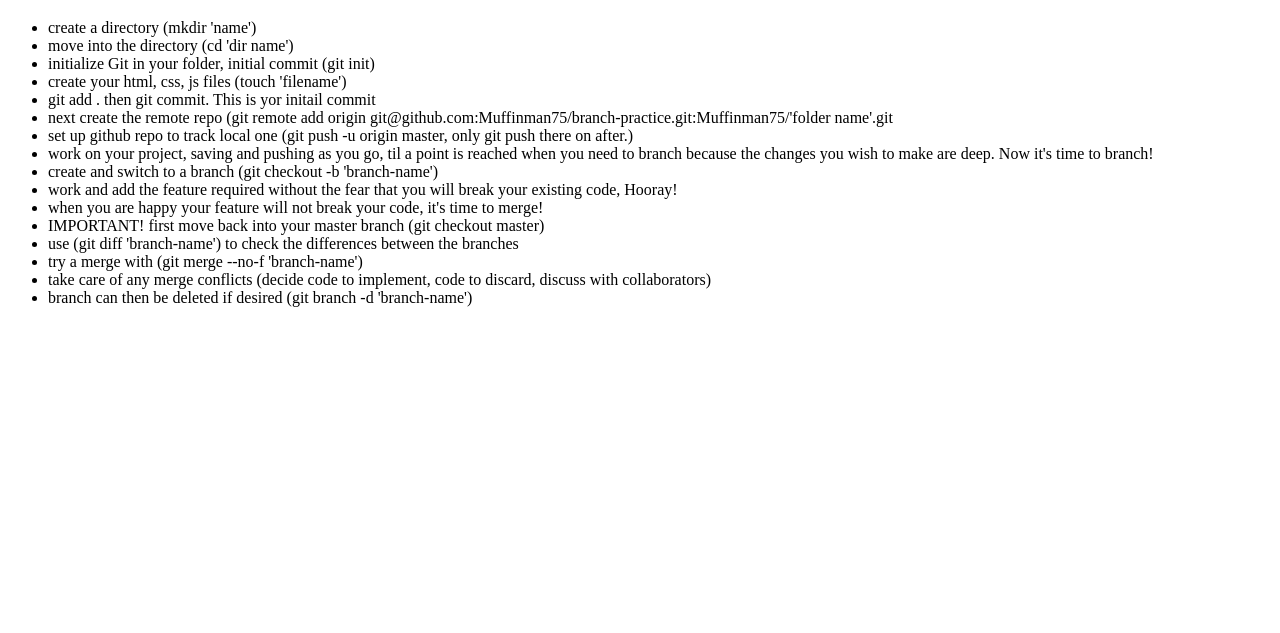
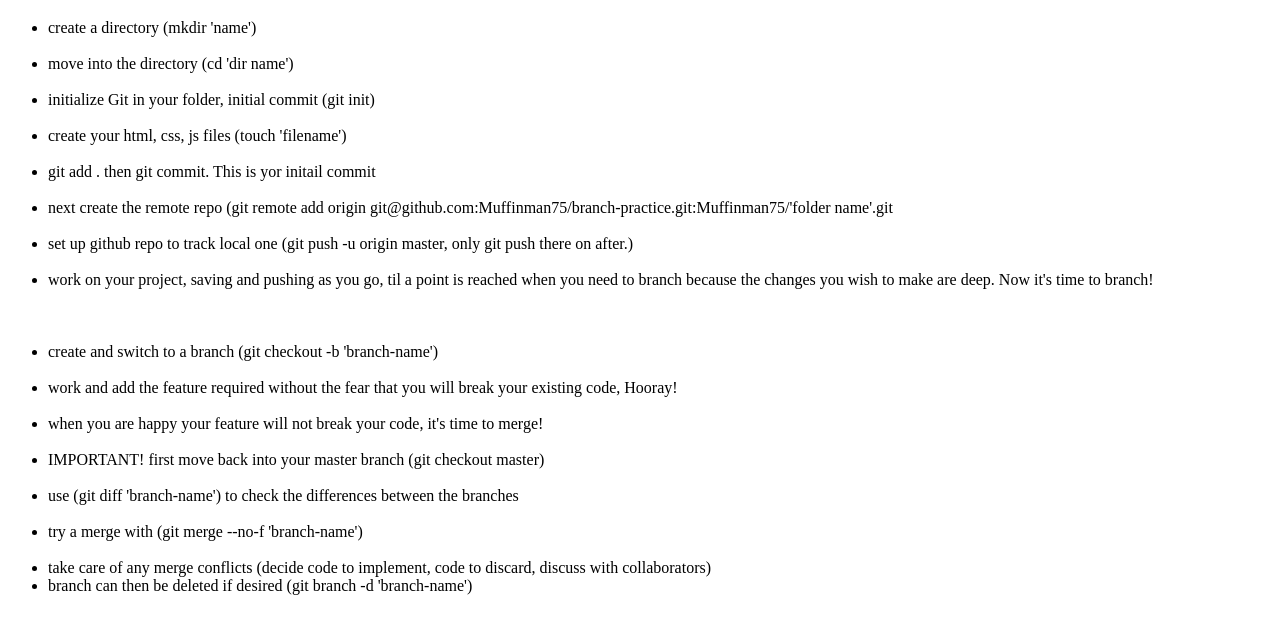
Before and after one commit to Muffinman75/branch-practice, a plain HTML site: page index.html in a window 1280 px wide. Shown: the part 61-694 px from the top of the page. Drawn offline with Linux system fonts and the light colour scheme.

Commit message:
added line breaks

```diff
--- a/index.html
+++ b/index.html
@@ -8,26 +8,26 @@
     <main>
       <h1>How backup and branch using Git and Github!</h1>
       <ul>
-        <li>create a directory (mkdir 'name')</li>
-        <li>move into the directory (cd 'dir name')</li>
-        <li>initialize Git in your folder, initial commit (git init)</li>
-        <li>create your html, css, js files (touch 'filename')</li>
-        <li>git add . then git commit. This is yor initail commit</li>
-        <li>next create the remote repo (git remote add origin git@github.com:Muffinman75/branch-practice.git:Muffinman75/'folder name'.git</li>
-        <li>set up github repo to track local one (git push -u origin master, only git push there on after.)</li>
+        <li>create a directory (mkdir 'name')</li><br>
+        <li>move into the directory (cd 'dir name')</li><br>
+        <li>initialize Git in your folder, initial commit (git init)</li><br>
+        <li>create your html, css, js files (touch 'filename')</li><br>
+        <li>git add . then git commit. This is yor initail commit</li><br>
+        <li>next create the remote repo (git remote add origin git@github.com:Muffinman75/branch-practice.git:Muffinman75/'folder name'.git</li><br>
+        <li>set up github repo to track local one (git push -u origin master, only git push there on after.)</li><br>
         <li>work on your project, saving and pushing as you go,
            til a point is reached when you need to branch because the changes
-         you wish to make are deep. Now it's time to branch!</li>
+         you wish to make are deep. Now it's time to branch!</li><br><br><br>
 
-        <li>create and switch to a branch (git checkout -b 'branch-name')</li>
+        <li>create and switch to a branch (git checkout -b 'branch-name')</li><br>
         <li>work and add the feature required without the fear that you will
-        break your existing code, Hooray!</li>
-        <li>when you are happy your feature will not break your code, it's time to merge!</li>
-        <li>IMPORTANT! first move back into your master branch (git checkout master)</li>
-        <li>use (git diff 'branch-name') to check the differences between the branches</li>
-        <li>try a merge with (git merge --no-f 'branch-name')</li>
+        break your existing code, Hooray!</li><br>
+        <li>when you are happy your feature will not break your code, it's time to merge!</li><br>
+        <li>IMPORTANT! first move back into your master branch (git checkout master)</li><br>
+        <li>use (git diff 'branch-name') to check the differences between the branches</li><br>
+        <li>try a merge with (git merge --no-f 'branch-name')</li><br>
         <li>take care of any merge conflicts (decide code to implement, code to discard, discuss with collaborators)</li>
-        <li>branch can then be deleted if desired (git branch -d 'branch-name')</li>
+        <li>branch can then be deleted if desired (git branch -d 'branch-name')</li><br>
       </ul>
     </main>
   </body>
```
